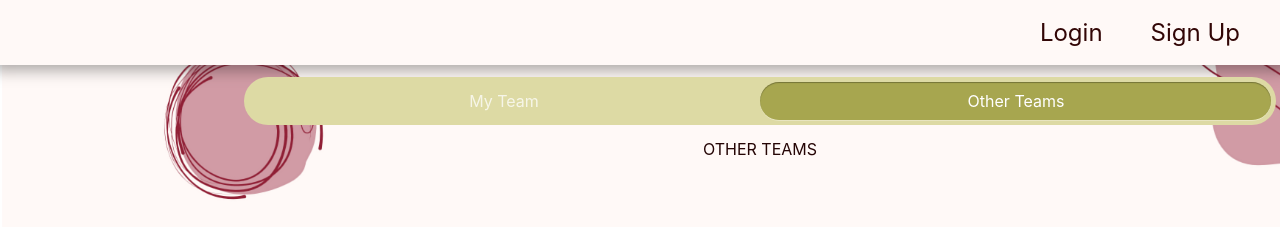
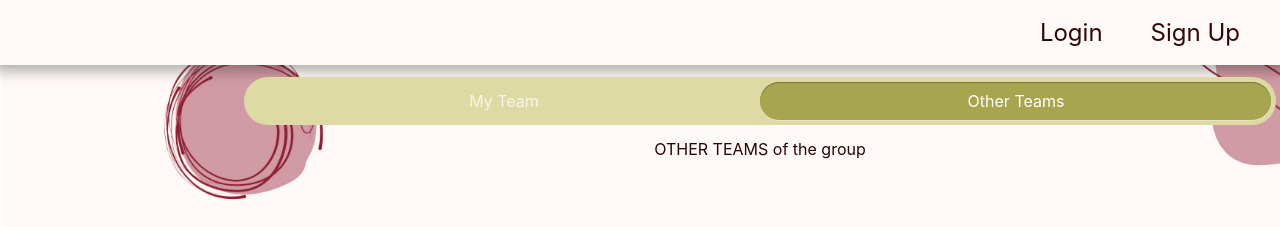
Before and after one commit to CTRL-V-CTRL-C/ctrl_c_ctrl_v-SOEN341_Project_F24, a React (Vite) app in the folder client/: page /teams in a window 1280 px wide. Both pictures are taken after a click on the label "Toggle Filter". Shown: the top 227 px of the page. Built offline with nearby package versions, Linux system fonts and the light colour scheme; no server answers.

Commit message:
modified other teams page

```diff
--- a/client/src/Pages/Components/OtherTeams.jsx
+++ b/client/src/Pages/Components/OtherTeams.jsx
@@ -1,7 +1,7 @@
 function OtherTeams() {
     return (
         <p>
-            OTHER TEAMS
+            OTHER TEAMS of the group
         </p>
     )
 }
```
